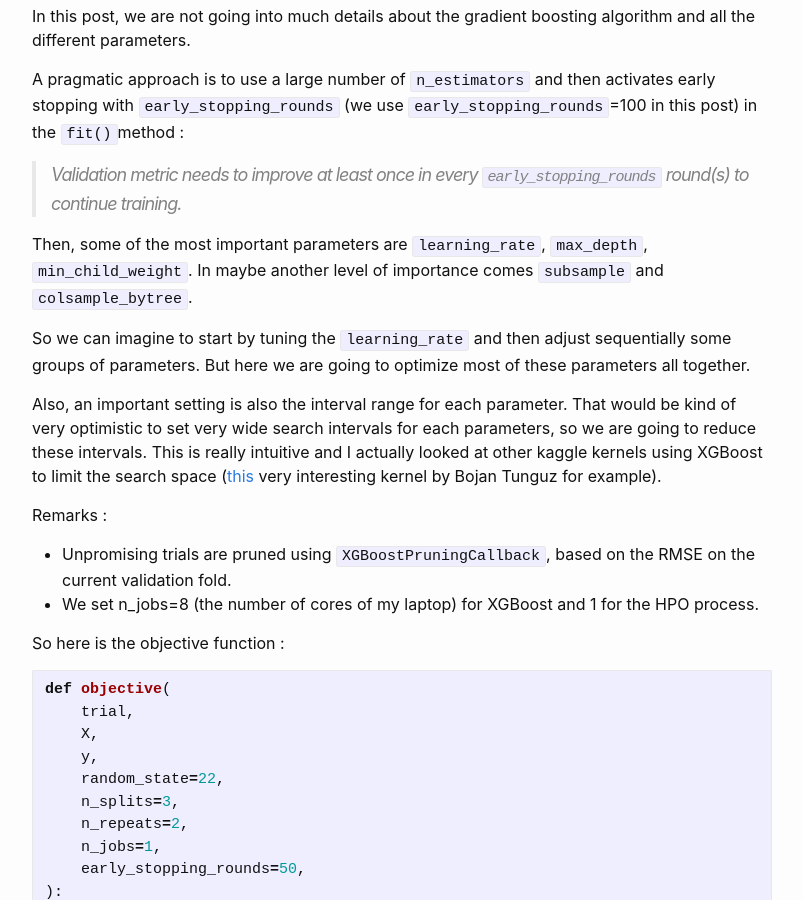
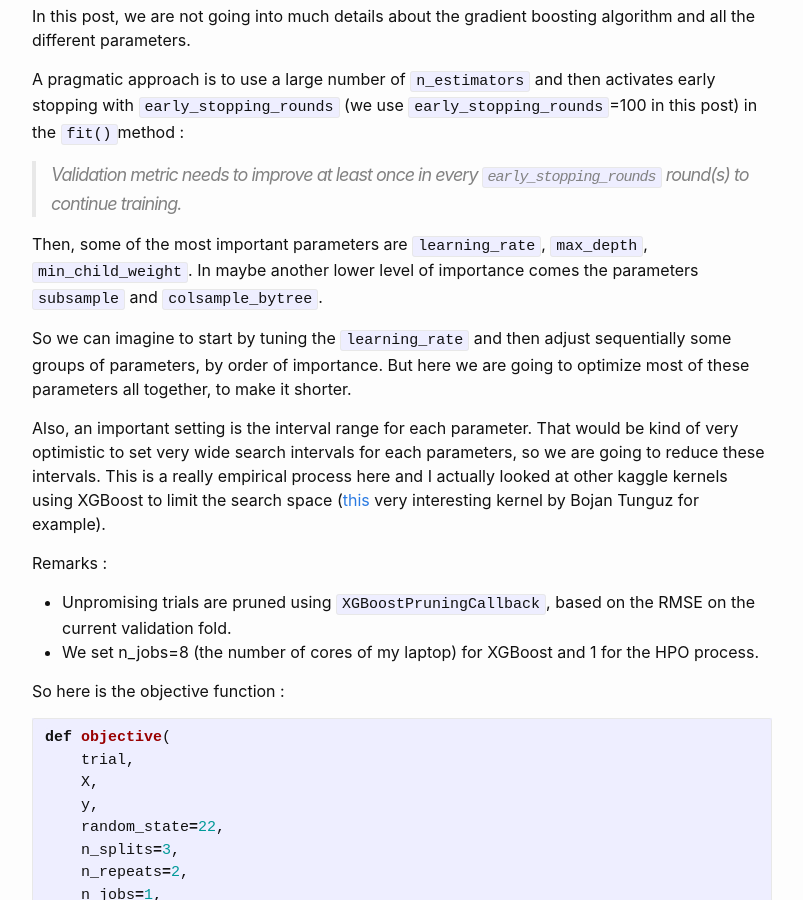
Before and after one commit to aetperf/aetperf.github.io, a Jekyll site: the page built from _posts/2021-02-16-Optuna-+-GBoost-on-a-tabular-dataset.md, in a window 1280 px wide and 900 px high, scrolled down 8105 px. Shown: the whole window, without its empty margins (238-1041 px from the left). Built offline with Jekyll 4.4.1, drawn with Linux system fonts in a browser that asks for light colours; comment, search, counter and statistics services are not loaded; some of the changed text lies outside the part shown.

Commit message:
minor updates

````diff
--- a/_posts/2021-02-16-Optuna-+-GBoost-on-a-tabular-dataset.md
+++ b/_posts/2021-02-16-Optuna-+-GBoost-on-a-tabular-dataset.md
@@ -388,7 +388,7 @@
     return np.sqrt(mean_squared_error(y_train, y_pred))
 ```
 
-We use a repeated k-fold cross-validation for model evaluation. Actually, because the dataset is sufficiently large (300000 samples), we do not repeat the k-fold process in the following (n_repeats=1). The collection of  all the out-of-fold predictions are being used to compute the model performance, Root Mean Square Error (RMSE), of the full training dataset.
+We use a repeated k-fold cross-validation for model evaluation. Actually, because the dataset is sufficiently large (300000 samples), we do not repeat the k-fold process in the following (n_repeats=1). The collection of all the out-of-fold predictions are being used to compute the model performance, Root Mean Square Error (RMSE), of the full training dataset.
 
 Let's try some models from scikit-learn, such as [`RandomForestRegressor`](https://scikit-learn.org/stable/modules/generated/sklearn.ensemble.RandomForestRegressor.html) and [`HistGradientBoostingRegressor`](https://scikit-learn.org/stable/modules/generated/sklearn.ensemble.HistGradientBoostingRegressor.html?highlight=histgradientboostingregressor#sklearn.ensemble.HistGradientBoostingRegressor) with default settings :
 
@@ -454,11 +454,11 @@
 A pragmatic approach is to use a large number of `n_estimators` and then activates early stopping with `early_stopping_rounds` (we use `early_stopping_rounds`=100 in this post) in the `fit()`method :
 > Validation metric needs to improve at least once in every `early_stopping_rounds` round(s) to continue training.
 
-Then, some of the most important parameters are `learning_rate`, `max_depth`, `min_child_weight`. In maybe another level of importance comes  `subsample` and `colsample_bytree`.
+Then, some of the most important parameters are `learning_rate`, `max_depth`, `min_child_weight`. In maybe another lower level of importance comes  the parameters `subsample` and `colsample_bytree`.
 
-So we can imagine to start by tuning the `learning_rate` and then adjust sequentially some groups of parameters. But here we are going to optimize most of these parameters all together.
+So we can imagine to start by tuning the `learning_rate` and then adjust sequentially some groups of parameters, by order of importance. But here we are going to optimize most of these parameters all together, to make it shorter.
 
-Also, an important setting is also the interval range for each parameter.  That would be kind of very optimistic to set very wide search intervals for each parameters, so we are going to reduce these intervals. This is really intuitive and I actually looked at other kaggle kernels using XGBoost to limit the search space ([this](https://www.kaggle.com/tunguz/tps-02-21-feature-importance-with-xgboost-and-shap) very interesting kernel by Bojan Tunguz for example).
+Also, an important setting is the interval range for each parameter.  That would be kind of very optimistic to set very wide search intervals for each parameters, so we are going to reduce these intervals. This is a really empirical process here and I actually looked at other kaggle kernels using XGBoost to limit the search space ([this](https://www.kaggle.com/tunguz/tps-02-21-feature-importance-with-xgboost-and-shap) very interesting kernel by Bojan Tunguz for example).
 
 Remarks :
 - Unpromising trials are pruned using `XGBoostPruningCallback`, based on the RMSE on the current validation fold.
@@ -564,7 +564,7 @@
 
 # Submit and evaluate the prediction
 
-So let's retrain the model with the optimal parameter dictionary `hp`, make a prediction on the test dataset and submit this prediction on the kaggle website :
+Now we are going to retrain the model with the optimal parameter dictionary `hp`, make a prediction on the test dataset and submit this prediction on the kaggle website :
 
 ```python
 hp["verbosity"] = 0
@@ -591,6 +591,8 @@
     y_pred += model.predict(X_test.values)
 y_pred /= N_REPEATS * N_SPLITS
 ```
+
+The prediction is made of the average of the different out-of-fold predictions on the test set. We use the same cross-validation strategy as in the HPO process, in order to be consistent and achieve a similar level of error.
 
 In the following we are going to increment the submission file name and write the prediction as a CSV file :
 
````
Also changed, not shown: other parts of _posts/2021-02-16-Optuna-+-GBoost-on-a-tabular-dataset.md (+3 -3 lines).
